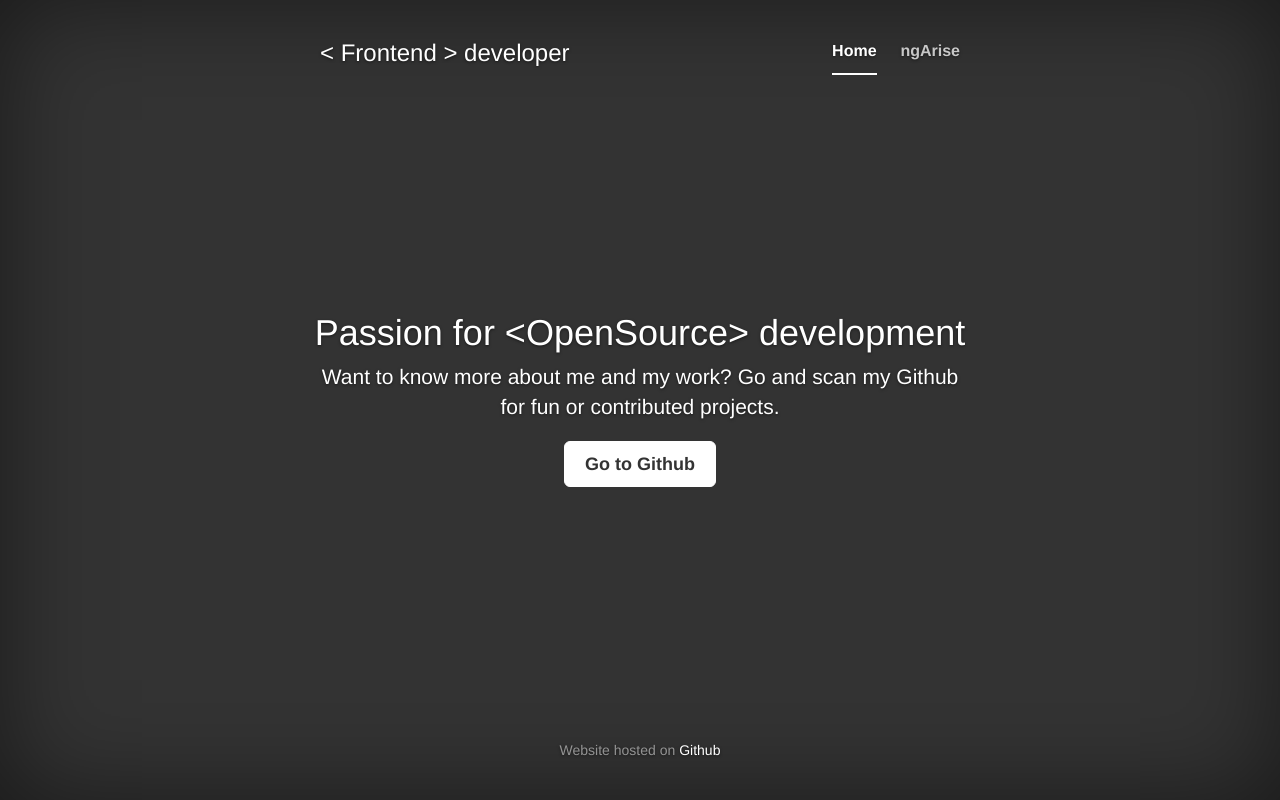
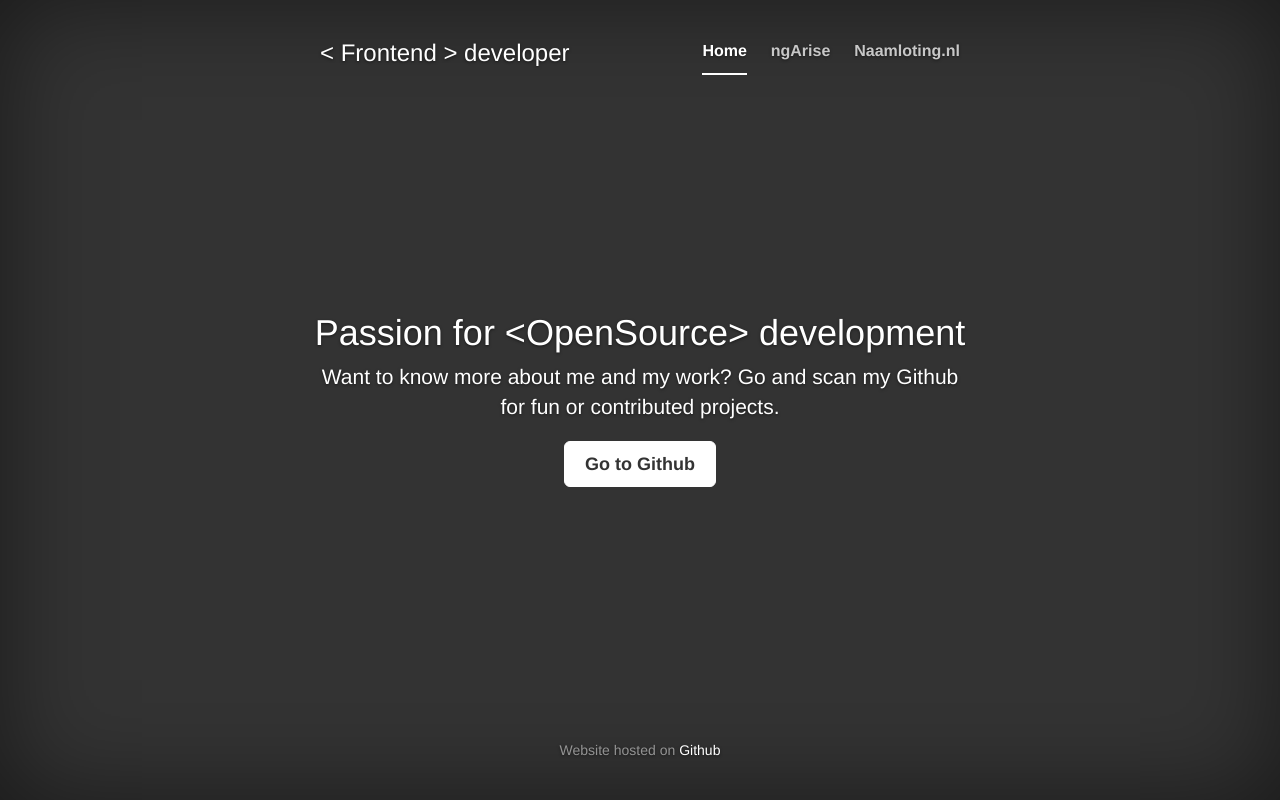
Before and after one commit to rickerd/rickerd, a plain HTML site: page index.html in a window 1280 px wide. Drawn offline with Linux system fonts and the light colour scheme.

Commit message:
Update index.html
Added link

```diff
--- a/index.html
+++ b/index.html
@@ -27,6 +27,7 @@
                         <ul class="nav masthead-nav">
                             <li class="active"><a href="#">Home</a></li>
                             <li><a href="https://rickerd.github.io/ngArise/" target="_blank">ngArise</a></li>
+                            <li><a href="https://www.naamloting.nl" target="_blank">Naamloting.nl</a></li>
                         </ul>
                     </nav>
                 </div>
```
